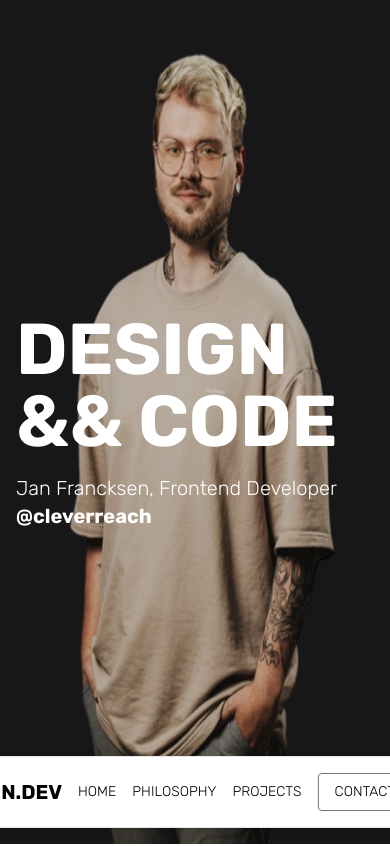
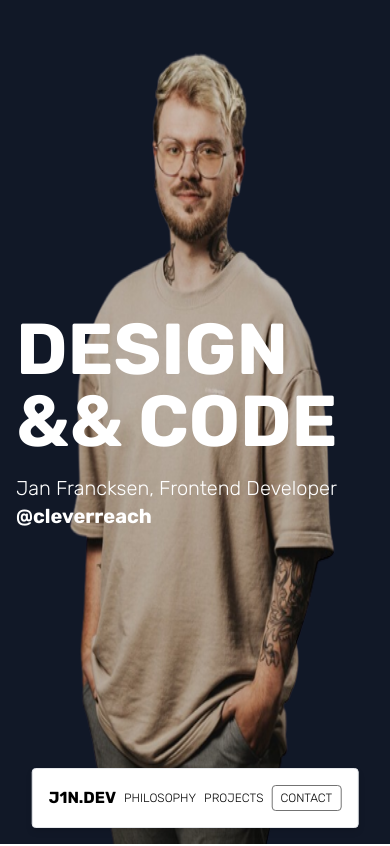
Before and after one commit to JanFrancksen/j1n, a Next.js app: page / in a window 390 px wide. Shown: the top 846 px of the page. Built offline with nearby package versions, Linux system fonts and the light colour scheme.

Commit message:
fix(mobile): fix mobile layout

```diff
--- a/app/layout.tsx
+++ b/app/layout.tsx
@@ -17,9 +17,7 @@ export default function RootLayout({
 }) {
   return (
     <html lang="de">
-      <body
-        className={`${rubik.className} bg-neutral-900 text-white font-light`}
-      >
+      <body className={`${rubik.className} bg-gray-900 text-white font-light`}>
         <Navbar />
         {children}
       </body>
--- a/components/footer.tsx
+++ b/components/footer.tsx
@@ -22,7 +22,7 @@ const Footer = () => {
       <h2 className="text-xl font-bold uppercase">j1n.dev</h2>
       <div>
         {SOCIALLINKS.map((social, index) => (
-          <div key={social.name}>
+          <div key={social.name} className="inline">
             <a href={social.link} className="hover:underline">
               {social.name}
             </a>
--- a/components/navbar.tsx
+++ b/components/navbar.tsx
@@ -2,23 +2,18 @@ import Link from 'next/link';
 
 const Navbar = () => {
   return (
-    <header className="fixed bottom-4 left-1/2 -translate-x-1/2 rounded flex gap-x-4 items-center p-4 border drop-shadow-md bg-white uppercase z-50">
-      <div className="flex items-center gap-x-4">
-        <Link href="/" className="text-xl font-bold text-black">
-          j1n.dev
-        </Link>
-      </div>
-      <ul className="flex gap-x-4 items-center text-black text-sm">
-        <li>
-          <a href="#home">Home</a>
-        </li>
+    <header className="fixed bottom-4 left-1/2 -translate-x-1/2 rounded flex gap-x-2 lg:gap-x-4 items-center p-4 border drop-shadow-md bg-white uppercase z-50">
+      <Link href="#home" className="text-base lg:text-xl font-bold text-black">
+        j1n.dev
+      </Link>
+      <ul className="flex gap-x-2 md:gap-x-4 items-center text-black text-xs md:text-sm">
         <li>
           <a href="#philosophy">Philosophy</a>
         </li>
         <li>
           <a href="#projects">Projects</a>
         </li>
-        <li className="px-4 py-2 border border-neutral-500 hover:bg-neutral-300 transition-colors rounded">
+        <li className="px-2 py-1 lg:px-4 lg:py-2 border border-neutral-500 hover:bg-neutral-300 transition-colors rounded">
           <a href="#contact">Contact</a>
         </li>
       </ul>
--- a/components/projectReference.tsx
+++ b/components/projectReference.tsx
@@ -18,8 +18,8 @@ const ProjectReference: React.FC<ProjectReferenceProps> = ({
 }) => {
   return (
     <div className="bg-white overflow-hidden">
-      <div className="w-5/6 mx-auto relative">
-        <div className="xl:absolute bottom-8 left-8 p-8 z-10 border rounded backdrop-blur-lg bg-gray-900 xl:bg-opacity-50 xl:w-1/3">
+      <div className="w-5/6 mx-auto relative max-lg:rounded max-lg:overflow-hidden">
+        <div className="xl:absolute bottom-8 left-8 p-8 z-10 lg:border lg:rounded backdrop-blur-lg bg-gray-900 xl:bg-opacity-50 xl:w-1/3">
           <h5 className="text-3xl mb-2">{title}</h5>{' '}
           <p className="mb-4">{description}</p>
           {isExternal ? (
@@ -37,8 +37,8 @@ const ProjectReference: React.FC<ProjectReferenceProps> = ({
             </Link>
           )}
         </div>
-        <div className="bg-gray-900 aspect-[16/8] w-full rounded">
-          <div className="rounded-t w-10/12 aspect-video absolute -bottom-16 lg:-bottom-24 hover:-bottom-12 right-12 transition-all hover:rotate-2 duration-1000 overflow-hidden">
+        <div className="bg-gray-900 aspect-[16/8] w-full lg:rounded">
+          <div className="rounded-t w-10/12 aspect-video absolute -bottom-2 lg:-bottom-24 lg:hover:-bottom-12 max-lg:left-1/2 max-lg:-translate-x-1/2 lg:right-12 transition-all lg:hover:rotate-2 duration-1000 overflow-hidden">
             <Image
               src={imgSource}
               alt={title}
```
